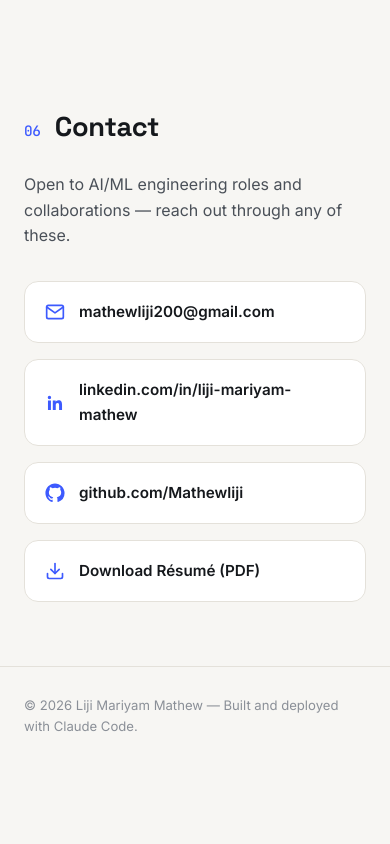
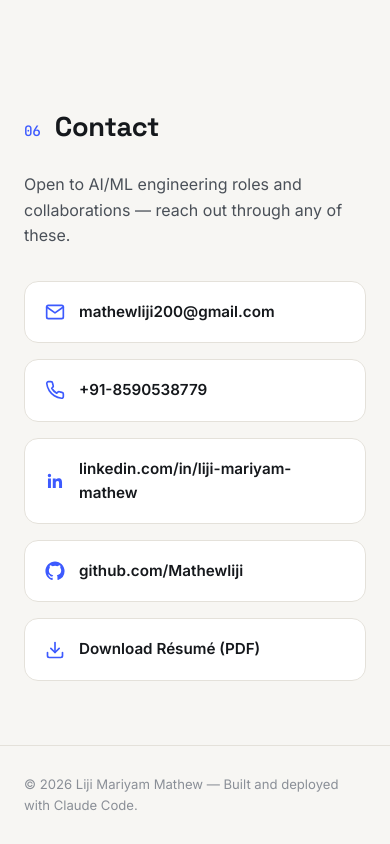
Before and after one commit to Mathewliji/Mathewliji.github.io, a plain HTML site: page index.html in a window 390 px wide. Shown: the part 8377-9221 px from the top of the page. Before the commit the page ends 9142 px from the top, so only its background shows below. Drawn offline with Linux system fonts and the light colour scheme.

Commit message:
Add phone contact card and updated resume with portfolio link

```diff
--- a/index.html
+++ b/index.html
@@ -230,6 +230,10 @@
         <svg width="20" height="20" viewBox="0 0 24 24" fill="none" stroke="currentColor" stroke-width="2" stroke-linecap="round" stroke-linejoin="round"><path d="M4 4h16v16H4z" stroke="none"/><path d="M22 6l-10 7L2 6"/><rect x="2" y="4" width="20" height="16" rx="2"/></svg>
         <span>mathewliji200@gmail.com</span>
       </a>
+      <a class="contact-card" href="tel:+918590538779">
+        <svg width="20" height="20" viewBox="0 0 24 24" fill="none" stroke="currentColor" stroke-width="2" stroke-linecap="round" stroke-linejoin="round"><path d="M22 16.92v3a2 2 0 0 1-2.18 2 19.79 19.79 0 0 1-8.63-3.07 19.5 19.5 0 0 1-6-6 19.79 19.79 0 0 1-3.07-8.67A2 2 0 0 1 4.11 2h3a2 2 0 0 1 2 1.72c.127.96.361 1.903.7 2.81a2 2 0 0 1-.45 2.11L8.09 9.91a16 16 0 0 0 6 6l1.27-1.27a2 2 0 0 1 2.11-.45c.907.339 1.85.573 2.81.7A2 2 0 0 1 22 16.92z"/></svg>
+        <span>+91-8590538779</span>
+      </a>
       <a class="contact-card" href="https://www.linkedin.com/in/liji-mariyam-mathew-b3772b249" target="_blank" rel="noopener">
         <svg width="20" height="20" viewBox="0 0 24 24" fill="currentColor"><path d="M20.45 20.45h-3.55v-5.57c0-1.33-.02-3.03-1.85-3.03-1.85 0-2.14 1.44-2.14 2.94v5.66H9.36V9h3.41v1.56h.05c.48-.9 1.63-1.85 3.36-1.85 3.6 0 4.27 2.37 4.27 5.45v6.29zM5.34 7.43a2.06 2.06 0 1 1 0-4.12 2.06 2.06 0 0 1 0 4.12zM7.11 20.45H3.56V9h3.55v11.45z"/></svg>
         <span>linkedin.com/in/liji-mariyam-mathew</span>
--- a/style.css
+++ b/style.css
@@ -214,7 +214,7 @@
 
 /* CONTACT */
 .contact-lede{color:var(--ink-soft); max-width:520px; margin:-16px 0 32px;}
-.contact-grid{display:grid; grid-template-columns:repeat(2, 1fr); gap:16px;}
+.contact-grid{display:grid; grid-template-columns:repeat(auto-fit, minmax(240px, 1fr)); gap:16px;}
 .contact-card{
   display:flex; align-items:center; gap:14px;
   background:var(--bg-alt); border:1px solid var(--line); border-radius:14px;
```
Also changed, not shown: 1 other file.
